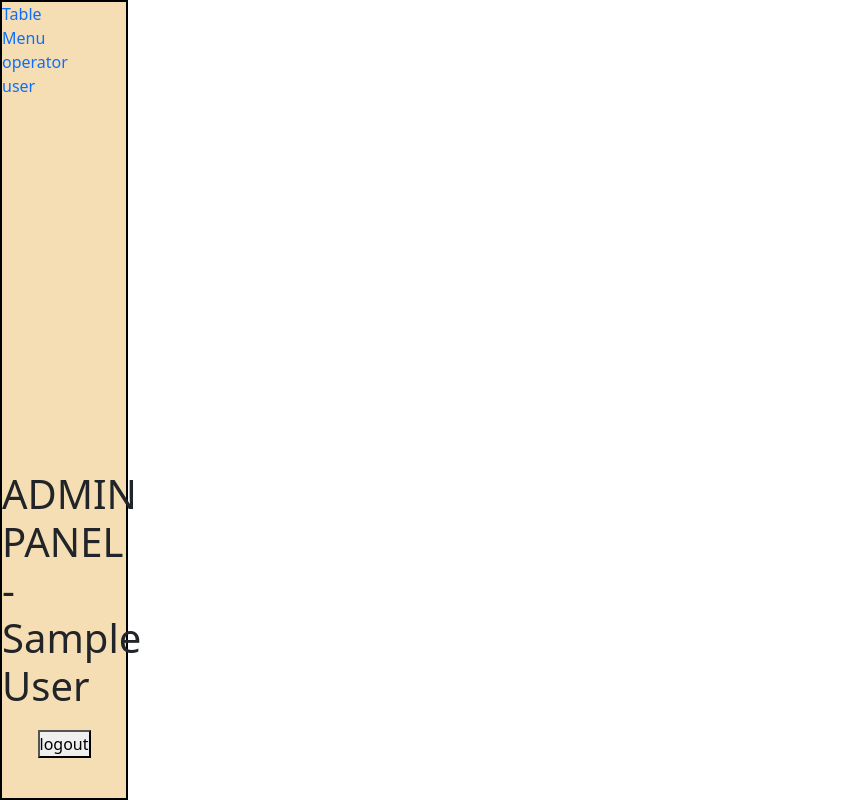
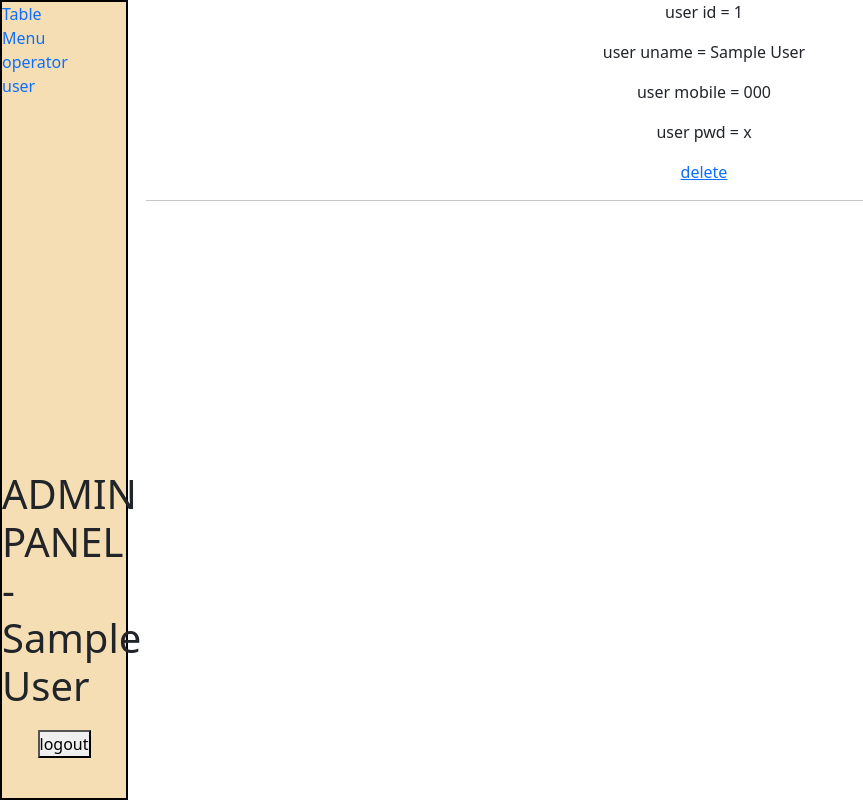
Before and after one commit to PritamMakwana/TablePoint, a PHP site: page /TablePoint/admin/user.php in a window 1280 px wide. Shown: the whole page, without its empty margins (0-863 px from the left). Run offline with PHP 8.4, Linux system fonts and the light colour scheme; the visitor is signed in with stand-in values (Sample User, id 1); tables that the repository leaves empty or names only in its code hold one stand-in row (values such as "Sample post").

Commit message:
user delete and show

```diff
--- a/admin/user.php
+++ b/admin/user.php
@@ -18,11 +18,28 @@ if (!isset($_SESSION['a_username'])) {
     </head>
 
     <body>
-    <div style="display: flex; flex-direction: row; width:100%; ">
+        <div style="display: flex; flex-direction: row; width:100%; ">
             <div style=" width: 10%; height: 100%; background-color: wheat;  position: absolute; border: 2px solid black;">
                 <?php include "sidebar.php"; ?>
             </div>
             <div style=" width: 90%;  height: 100%; position: absolute; margin-left: 10%;  ">
+
+                <?php
+                $sTables = "SELECT * FROM customer_login ";
+                $resTables = mysqli_query($conn, $sTables) or die("Query Faild customer login." . mysqli_connect_error());
+
+                while ($row = mysqli_fetch_assoc($resTables)) {  ?>
+                    <div class="container text-center">
+                        <p><?php echo "user id = " . $row['l_id']; ?> </p>
+                        <p><?php echo "user uname = " . $row['l_uname']; ?> </p>
+                        <p><?php echo "user mobile = " . $row['l_mobile']; ?> </p>
+                        <p><?php echo "user pwd = " . $row['l_pwd']; ?> </p>
+                        <div class="col">
+                            <a href='delete-user.php?id=<?php echo $row["l_id"]; ?>'>delete</a>
+                        </div>
+                        <hr />
+                    </div>
+                <?php } ?>
 
             </div>
         </div>
```
Also changed, not shown: admin/delete-user.php (added, +18 -0 lines).
